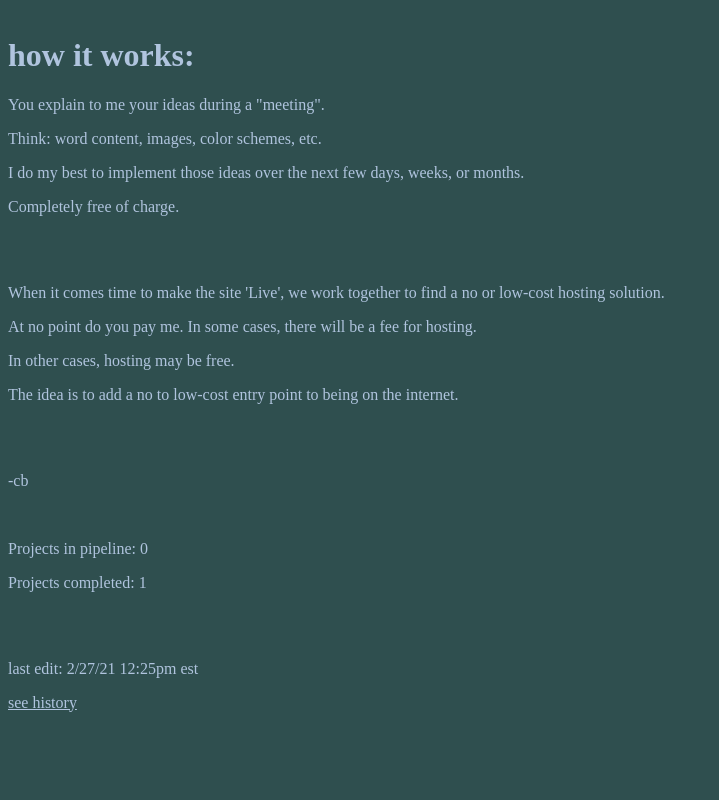
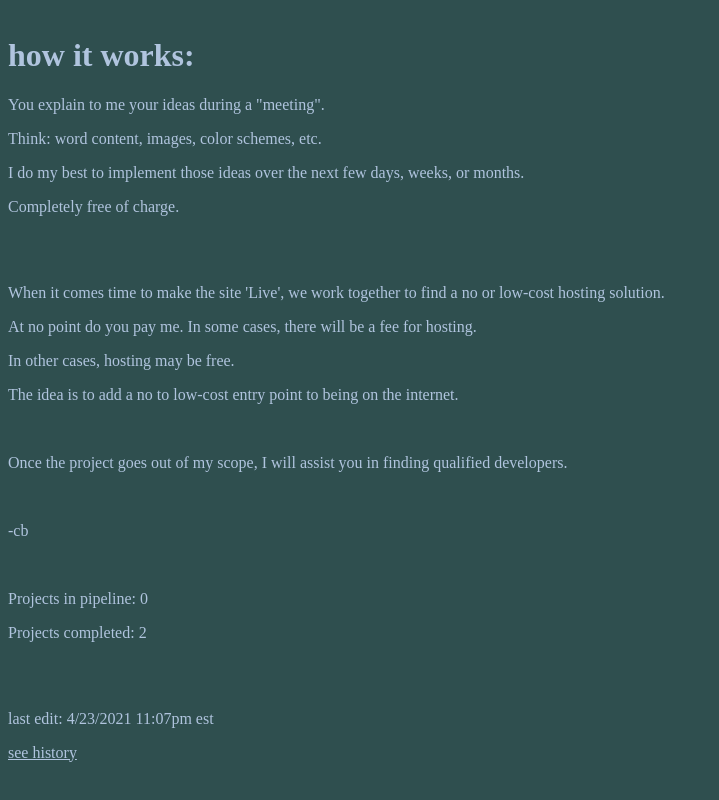
Before and after one commit to coryBove/free-static-website, a plain HTML site: page index.html in a window 1280 px wide. Shown: the part 1218-2018 px from the top of the page, without its empty margins (0-719 px from the left). Before the commit the page ends 1990 px from the top, so only its background shows below. Drawn offline with Linux system fonts and the light colour scheme.

Commit message:
Update index.html

```diff
--- a/index.html
+++ b/index.html
@@ -66,14 +66,15 @@
         </p>
         <p>The idea is to add a no to low-cost entry point to being on the internet.</p>
         <br/>
+        <p>Once the project goes out of my scope, I will assist you in finding qualified developers.</p>
         <br/>
         <p>-cb</p>
         <br/>
         <p>Projects in pipeline: 0</p>
-        <p>Projects completed: 1</p>
+        <p>Projects completed: 2</p>
         <br/>
         <br/>
-        <p>last edit: 2/27/21 12:25pm est</p>
+        <p>last edit: 4/23/2021 11:07pm est</p>
         <p><a href="https://github.com/coryBove/free-static-website/commits/master/index.html">
             see history</a></p>
         <br/>
```
